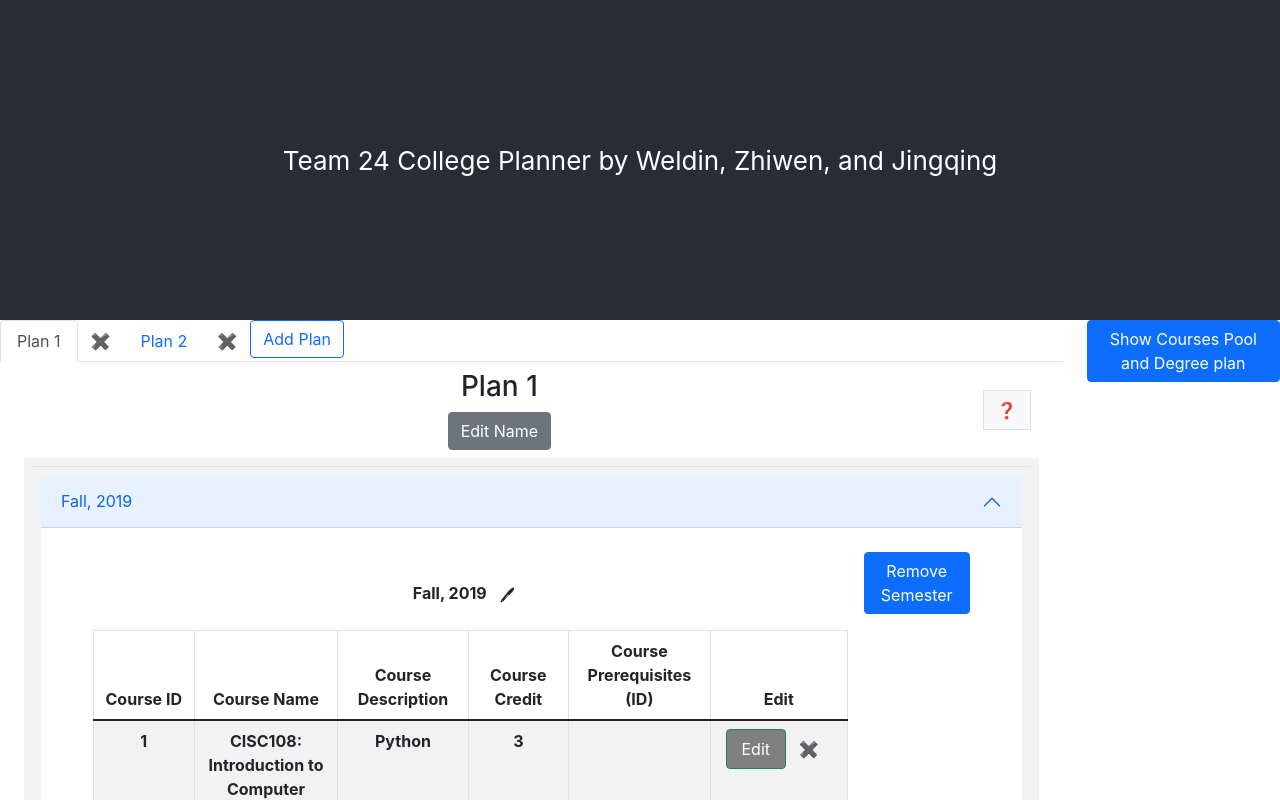
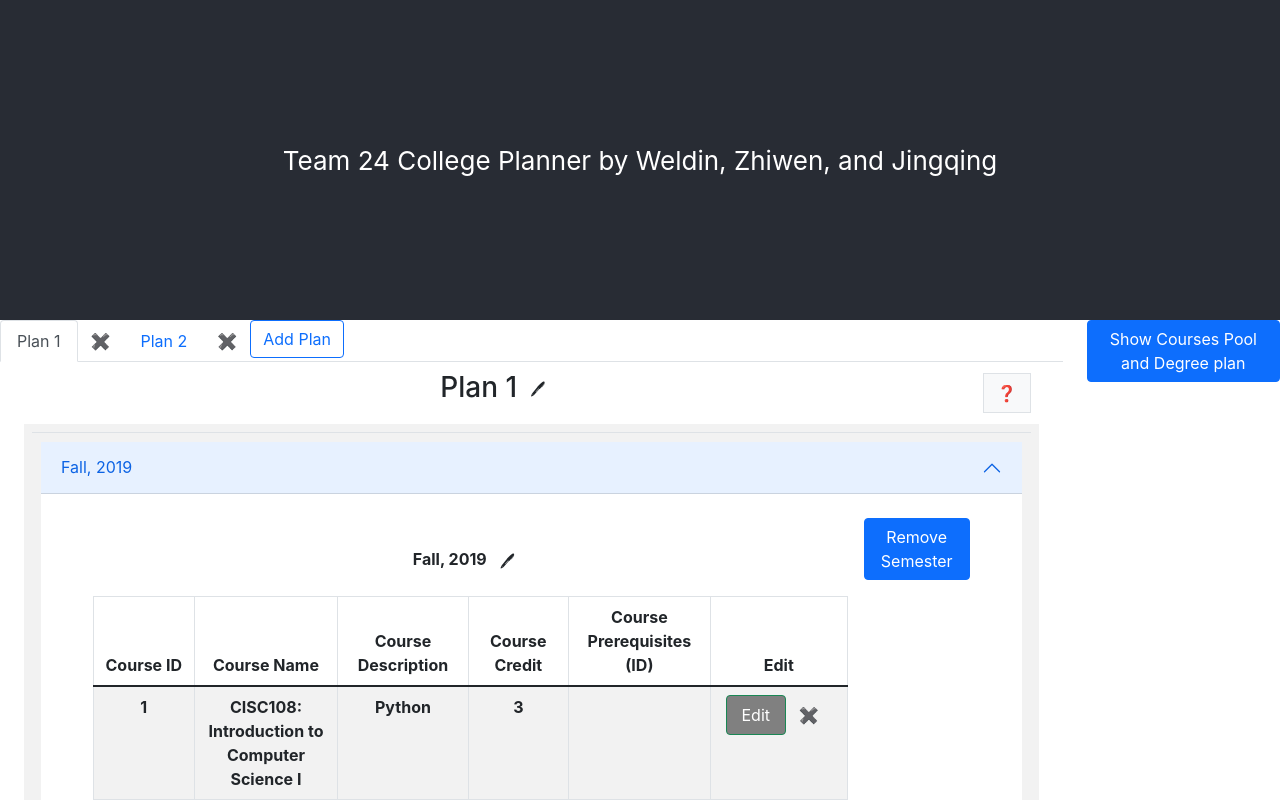
Before and after one commit to UD-CISC275-S22/cis-scheduler-team24, a React (Create React App) app: page / in a window 1280 px wide. Shown: the top 800 px of the page. Built offline with nearby package versions, Linux system fonts and the light colour scheme.

Commit message:
update view of the plan name

```diff
--- a/src/components/viewPlan.tsx
+++ b/src/components/viewPlan.tsx
@@ -67,9 +67,6 @@ export function ViewPlan({
                                     <Stack direction="horizontal" gap={3}>
                                         <Container>
                                             <div>
-                                                <h3>{plan.name}</h3>
-                                            </div>
-                                            <div>
                                                 {isEditing ? (
                                                     <EditPlan
                                                         plan={plan}
@@ -79,12 +76,20 @@ export function ViewPlan({
                                                         openEdit={openEdit}
                                                     ></EditPlan>
                                                 ) : (
-                                                    <Button
-                                                        variant="secondary"
-                                                        onClick={openEdit}
-                                                    >
-                                                        Edit Name
-                                                    </Button>
+                                                    <div>
+                                                        <h3>
+                                                            {plan.name}
+                                                            <Button
+                                                                onClick={
+                                                                    openEdit
+                                                                }
+                                                                variant="empty"
+                                                                className="me-8"
+                                                            >
+                                                                🖊
+                                                            </Button>
+                                                        </h3>
+                                                    </div>
                                                 )}
                                             </div>
                                         </Container>
```
